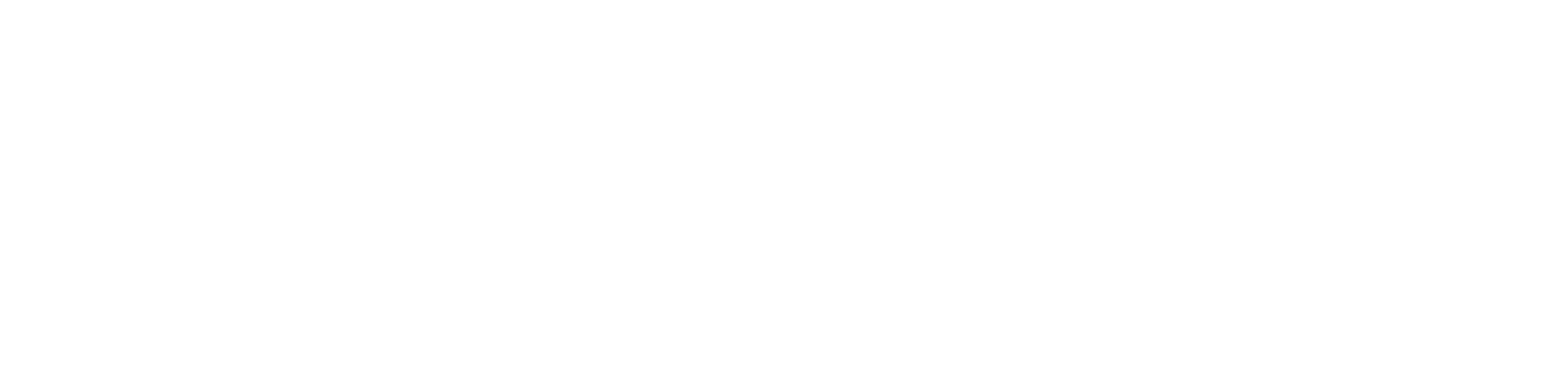
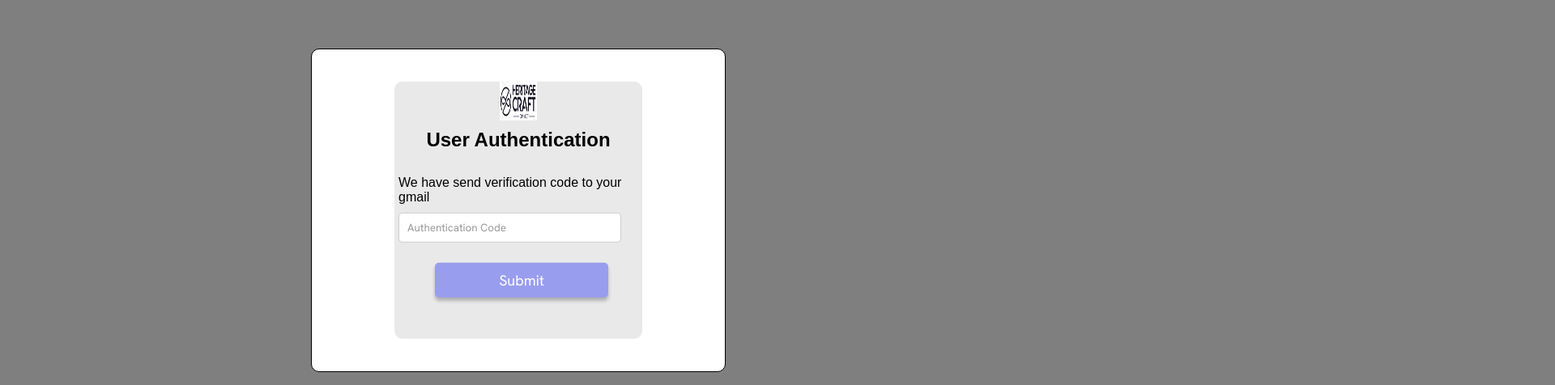
Before and after one commit to nafees-kaiser/SDP_Project, a React (Vite) app in the folder Frontend/: page /auth in a window 1280 px wide. Before the commit this address had no page. Shown: the part 140-616 px from the top of the page at 81% size, 1920 px wide, since content can reach past the window. Built offline with nearby package versions, Linux system fonts and the light colour scheme; a web font is replaced by a local one.

Commit message:
smtp added

```diff
--- /dev/null
+++ b/Frontend/src/Authentication.jsx
@@ -0,0 +1,49 @@
+import React, { useEffect, useState } from "react";
+import style from './Authentication.module.css'
+import Button from './Components/Button.jsx'
+import { useNavigate } from "react-router-dom";
+
+const Authentication = ()=>{
+    let [code,setcode] = useState("");
+    /*
+    useEffect(()=>{
+        document.body.style.overflowY = "hidden";
+        document.body.style.filter = "blur(8px)"
+    },[])
+    */
+    const navigate = useNavigate();
+    const changeCode = (event)=>{
+        setcode(event.target.value);
+    }
+    const codesubmit = async (event)=>{
+        event.preventDefault();
+        console.log("React_auth: "+code);
+    }
+    return (
+        <>
+            <div className={style.back}>
+                <div className={style.container}>
+                    <div className={style.inner}>
+                        <div className={style.image}>
+                            <img src="../images/384165997_332969559130939_1111385360839973004_n.png" alt="" />
+                        </div>
+                        <h2>User Authentication</h2>
+                        <p>We have send verification code to your gmail</p>
+                        <form onSubmit={codesubmit}>
+                            <div className={style.box}>
+                                <input
+                                    type="text"
+                                    placeholder="Authentication Code"
+                                    onChange={changeCode}
+                                    value={code}
+                                        />
+                            </div>
+                            <Button text="Submit"/>
+                        </form>
+                    </div>
+                </div>
+            </div>
+        </>
+    )
+}
+export default Authentication;
--- /dev/null
+++ b/Frontend/src/Authentication.module.css
@@ -0,0 +1,65 @@
+@import url('https://fonts.googleapis.com/css2?family=Great+Vibes&family=Hanken+Grotesk:wght@500;700;800&family=Inter&display=swap');
+:root {
+    --primary-color: #795AAC;
+    --button : #999DEE;
+    --Background: #E9E9E9;
+    --text: White;
+}
+.back {
+    width: 3000px;
+    height: 1000px;
+    background-color: rgb(0, 0, 0,0.5);
+    z-index: 100;
+}
+.back .container {
+    position: absolute;
+    width: 40%;
+    height: 400px;
+    margin: auto;
+    background-color: var(--text);
+    border-radius: 10px;
+    top: 50%;
+    left: 50%;
+    transform: translate(-50%,-50%);
+    border: 1px solid black;
+    z-index: 1;
+}
+.inner {
+    position: absolute;
+    width: 60%;
+    height: 80%;
+    background-color: var(--Background);
+    border-radius:10px ;
+    top: 50%;
+    left: 50%;
+    transform: translate(-50%,-50%);
+
+}
+.container .inner .image {
+    width: 15%;
+    height: 15%;
+    margin: auto;
+}
+.container .inner .image img {
+    width: 100%;
+    height: 100%;
+}
+.container .inner h2 {
+    text-align: center;
+    font-size: 1.5em;
+    font-family: 'Han ken Grotesk', sans-serif;
+    margin-top: 10px;
+    margin-bottom: 30px;
+}
+.container .inner p {
+    margin-left: 5px;
+    font-family: 'Han ken Grotesk', sans-serif;
+}
+.container .inner .box {
+    margin: 10px 5px;
+    width: 90%;
+}
+.container .inner Button {
+    margin: 0px 50px;
+    width: 70%;
+}
--- a/Frontend/src/Registration.jsx
+++ b/Frontend/src/Registration.jsx
@@ -1,10 +1,16 @@
 import React, { useState } from 'react';
+import Authentication from './Authentication.jsx'
 import axios from 'axios';
 import style from "./Registration.module.css"; // Import your CSS module
 import Button from './Components/Button';
 import {useNavigate} from 'react-router-dom';
 
 const Registration = () => {
+    const [auth,setAuth]= useState(false);
+    const btn = ()=>{
+
+        setAuth(true);
+    }
     const [formData, setFormData] = useState({
         name: '',
         email: '',
@@ -61,6 +67,8 @@
 
     return (
         <>
+            { auth && <Authentication/>}
+
             <div className={style.middle2}>
                 <div className={style.Middle}>
                     <div className={style.left}>
@@ -163,12 +171,13 @@
                             </div>
                             <div>
                                 {/* <button type="submit" className={style.btn5}>Sign In</button> */}
-                                <Button text="Sign in"/>
+                                <Button text="Sign in" change={btn} />
                             </div>
                         </form>
                     </div>
                 </div>
             </div>
+
         </>
     )
 }
--- a/Frontend/src/Routing.jsx
+++ b/Frontend/src/Routing.jsx
@@ -10,6 +10,7 @@
 import Footer from "./Components/Footer.jsx";
 import { Routes,Route } from "react-router";
 import Home_seller from "./Home_seller.jsx";
+import Authentication from "./Authentication.jsx";
 
 const Routing = ()=>{
     return (
@@ -24,6 +25,7 @@
                 <Route path='/become_seller' element={<Become_seller/>}></Route>
                 <Route path='/footer-check' element={<Footer/>}></Route>
                 <Route path='/home_seller' element={<Home_seller/>}></Route>
+                <Route path='/auth' element={<Authentication/>}></Route>
             </Routes>
         </>
     )
```
